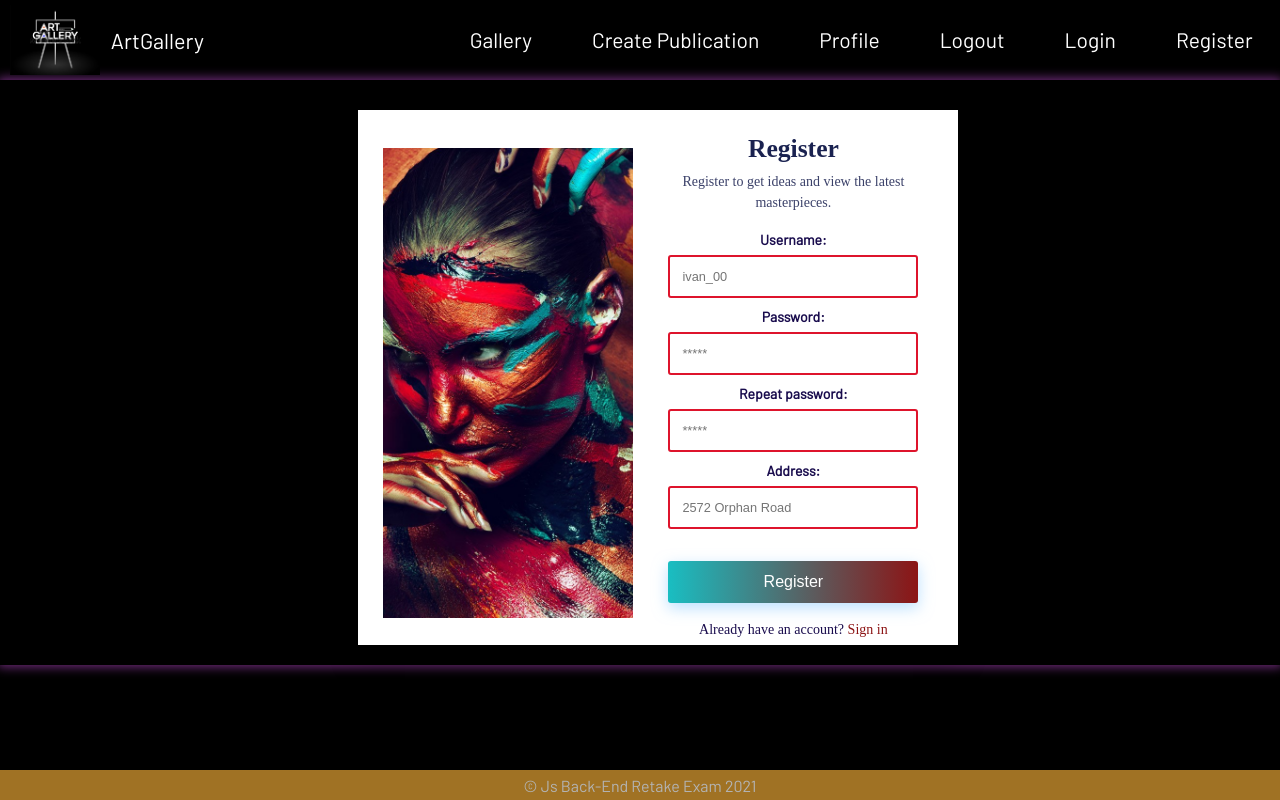
After one commit to dimlil/Art-Gallery, a Node server app: page /register in a window 1280 px wide. The commit adds this page. Run offline with Node 20, Linux system fonts and the light colour scheme; some libraries are stand-ins or nearby versions.

Commit message:
feat/ added register template

```diff
--- a/router/index.js
+++ b/router/index.js
@@ -11,5 +11,10 @@ router.get('/gallary', (req, res) => {
         style: 'gallery.css'
     })
 });
+router.get('/register', (req, res) => {
+    res.render('register',{
+        style: 'register.css'
+    })
+});
 
 export { router }
--- a/views/partials/header.hbs
+++ b/views/partials/header.hbs
@@ -11,6 +11,6 @@
         <li><a href="#">Logout</a></li>
         <!-- Guest users -->
         <li><a href="#">Login</a></li>
-        <li><a href="#">Register</a></li>
+        <li><a href="/register">Register</a></li>
     </ul>
 </nav>
--- /dev/null
+++ b/views/register.hbs
@@ -0,0 +1,30 @@
+<main>
+    <section id="register-container">
+        <div class="register-container-info">
+            <img src="img/slider.jpg" alt="image">
+
+            <form action="#" method="" class="container-text">
+                <h2>Register</h2>
+                <p>Register to get ideas and view the latest masterpieces.</p>
+
+                <label for="username">Username:</label>
+                <input type="text" id="username" placeholder="ivan_00" name="">
+
+                <label for="password">Password:</label>
+                <input type="password" id="password" placeholder="*****" name="">
+
+                <label for="re-password">Repeat password:</label>
+                <input type="password" id="re-password" placeholder="*****" name="">
+
+                <label for="address">Address:</label>
+                <input type="text" id="address" placeholder="2572 Orphan Road" name="">
+
+                <button class="register-btn">Register</button>
+                <div class="card-no-account">
+                    <p>Already have an account?<a href="#"> Sign in</p>
+                </div>
+
+            </form>
+        </div>
+    </section>
+</main>
```
Also changed, not shown: 1 other file.
